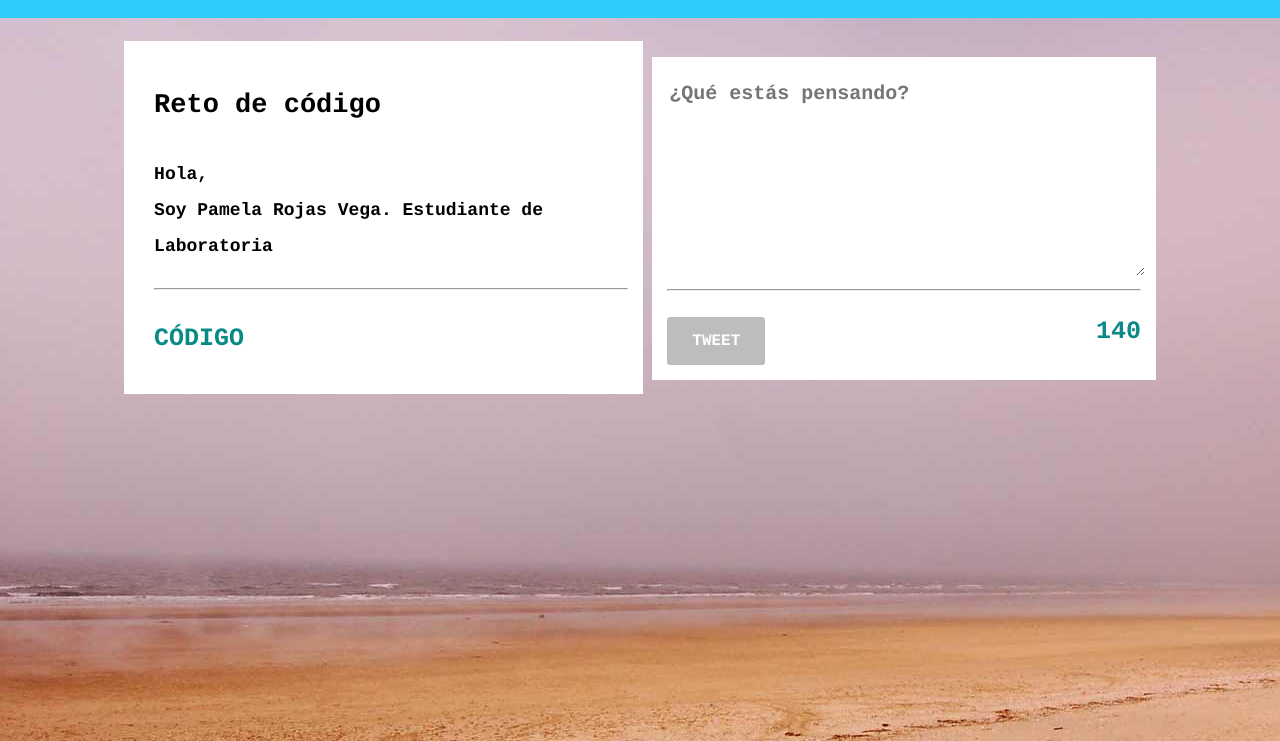
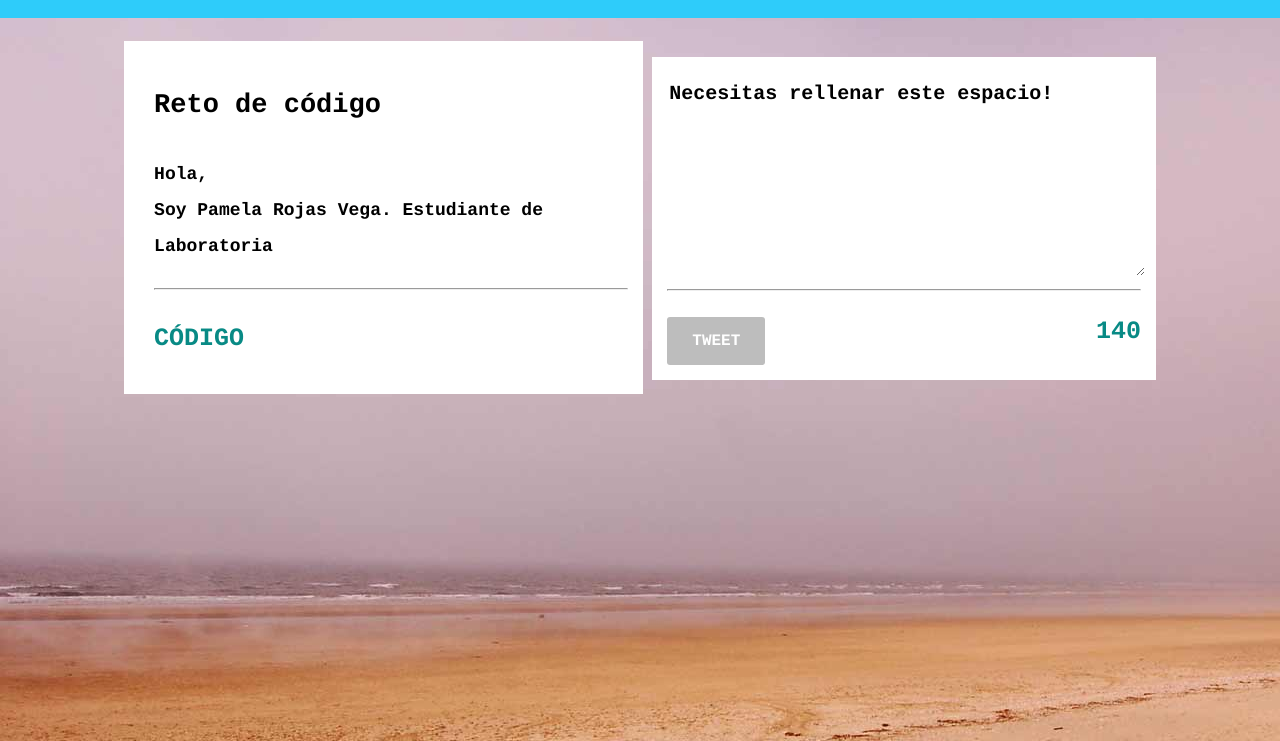
Before and after one commit to Azur-Azabache/demo-twitter, a plain HTML site: page index.html in a window 1280 px wide. Both pictures are taken after a click on the button "TWEET". Shown: the part 59-800 px from the top of the page. Drawn offline with Linux system fonts and the light colour scheme.

Commit message:
Añadiendo read me

```diff
--- a/JS/app.js
+++ b/JS/app.js
@@ -11,13 +11,13 @@ button.addEventListener('click', function(event) {
   var text = textArea.value;
   var box = document.createElement('p');
   if (text === ''){
-  event.preventDefault();
-
+    event.preventDefault();
+    textArea.value = 'Necesitas rellenar este espacio!';
   }else{
-  box.innerHTML = text + '\n' + register;
-  message.appendChild(box);
-  var newChild = message.firstChild;
-  message.insertBefore(box,newChild);
+    box.innerHTML = text + '\n' + register;
+    message.appendChild(box);
+    var newChild = message.firstChild;
+    message.insertBefore(box,newChild);
 }
 })
 
```
Also changed, not shown: index.html (+0 -1 lines), assets/IMG/demo.jpg (added), 1 other file.
